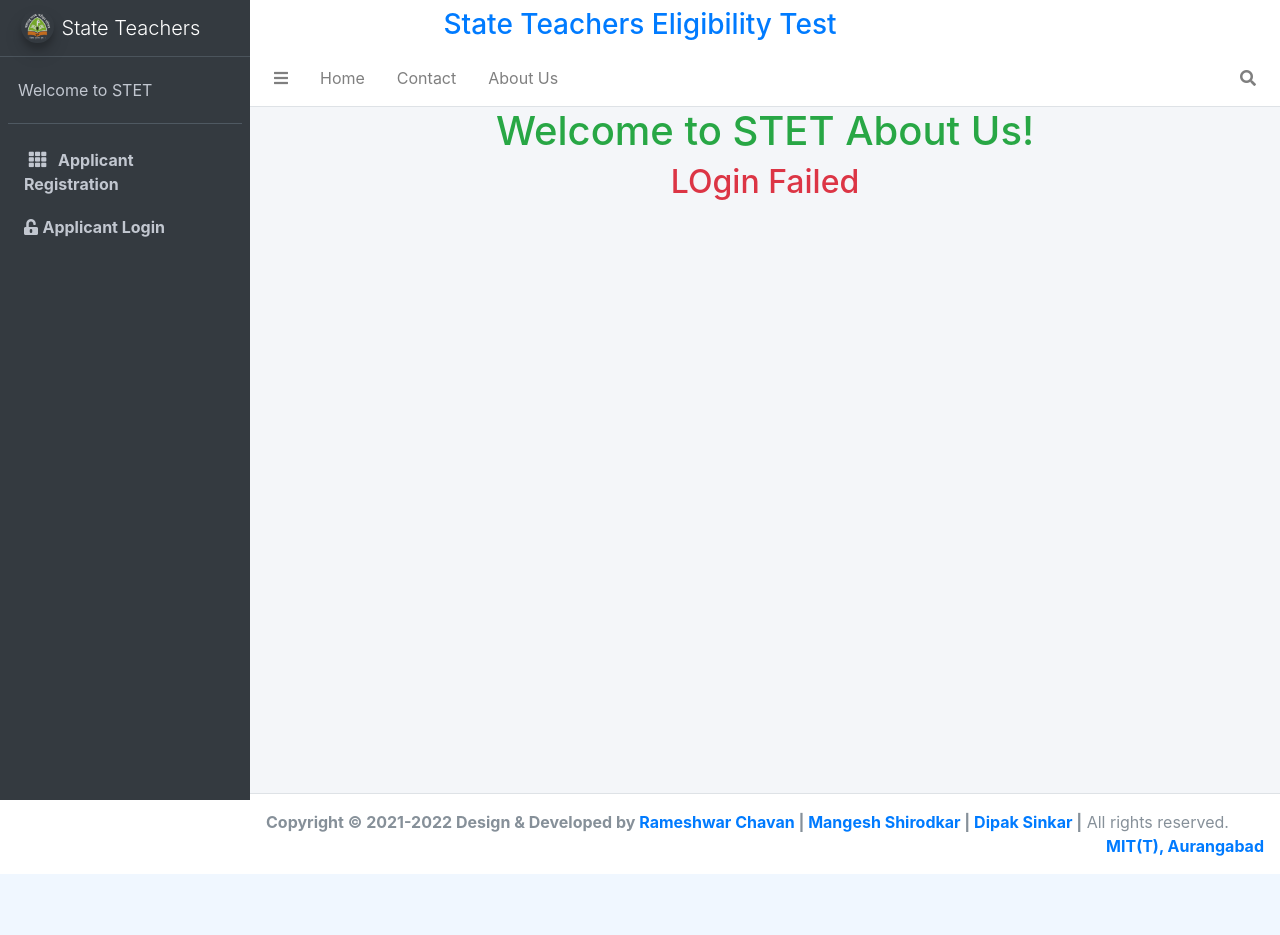
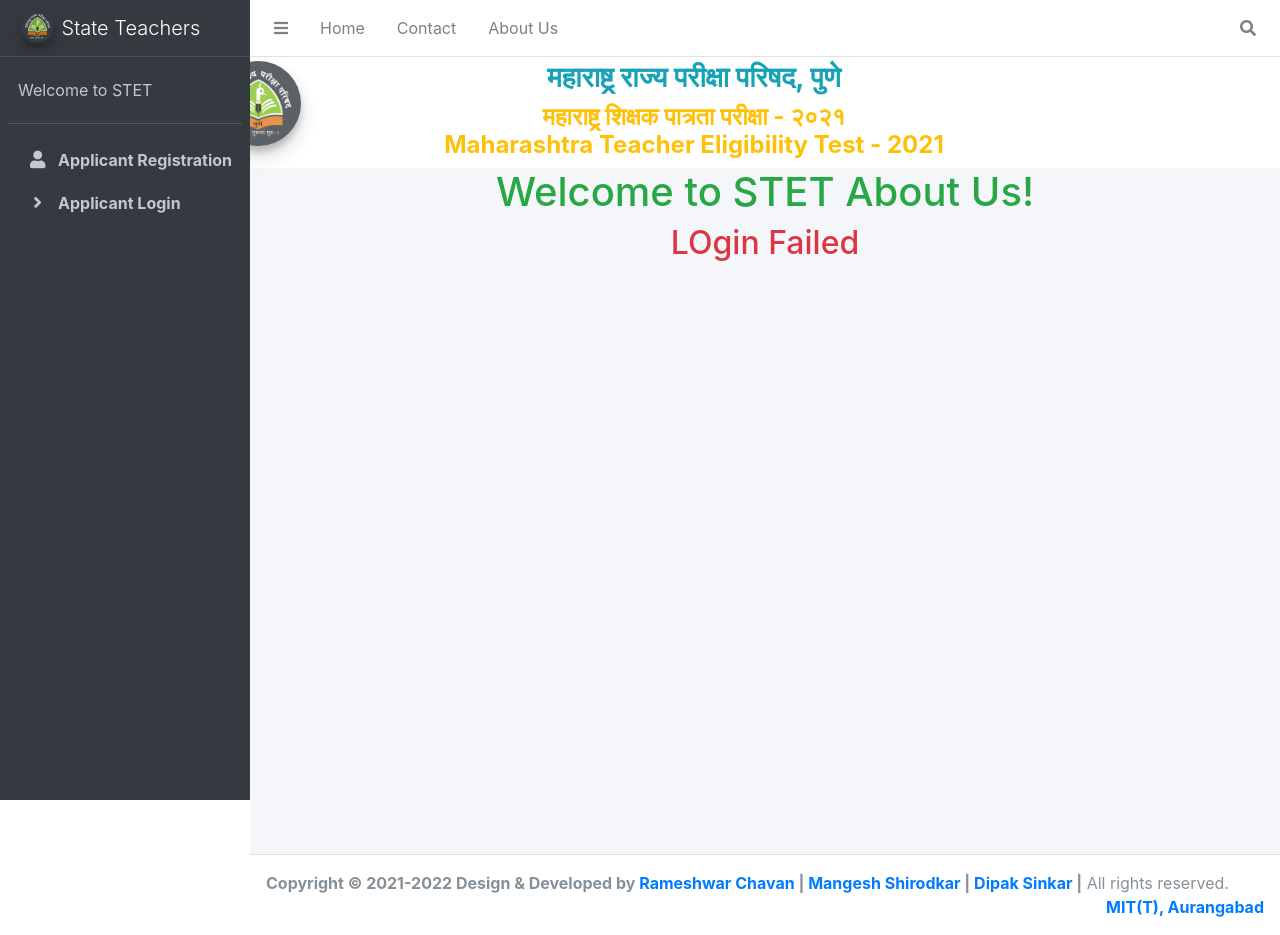
Before and after one commit to Rameshwar-Chavan/STET, a Django app: page /about/ in a window 1280 px wide. Before the commit the page ends 874 px from the top, so only its background shows below. Run offline with Django 3.2, Linux system fonts and the light colour scheme; some libraries are stand-ins or nearby versions.

Commit message:
Modified master.html title & fontawasome

```diff
--- a/templates/master.html
+++ b/templates/master.html
@@ -22,11 +22,6 @@
   <div class="preloader flex-column justify-content-center align-items-center">
     <img class="animation__shake" src="{% static 'dist/img/stet_logo.png' %}" alt="STET_Logo" height="60" width="60">
   </div>
-
-<div class="inline-back">
-<h3 class="text-center mt-2 text-primary">State Teachers Eligibility Test</h3>
-</div>
-
   <!-- Navbar -->
   <nav class="main-header navbar navbar-expand navbar-white navbar-light navbar-fixed">
     <!-- Left navbar links -->
@@ -73,7 +68,7 @@
   <!-- /.navbar -->
 
   <!-- Main Sidebar Container -->
-  <aside class="main-sidebar sidebar-dark-primary">
+  <aside class="main-sidebar sidebar-dark-primary fixed-sidebar">
     <!-- Brand Logo -->
     <a href="#" class="brand-link">
       <img src="{% static 'dist/img/stet_logo.png' %}" class="brand-image img-circle elevation-3" style="opacity: .8">
@@ -94,18 +89,18 @@
         <ul class="nav nav-pills nav-sidebar flex-column" data-widget="treeview" role="menu" data-accordion="false">
           <li class="nav-item">
             <a href="{% url 'candidates:registration' %}" class="nav-link">
-              <i class="nav-icon fas fa-th"></i>
-              <p><b>
+              <i class="nav-icon fas fa-user"></i>
+              <b>
                  Applicant Registration
-              </b></p>
+              </b>
             </a>
           </li>
           <li class="nav-item">
             <a href="{% url 'candidates:login' %}" class="nav-link">
-              <i class = "fa fa-unlock-alt"></i>
-              <p><b>
+              <i class="nav-icon fas fa-angle-right"></i>
+              <b>
                 Applicant Login
-              </b></p>
+              </b>
             </a>
           </li>
         </ul>
@@ -114,6 +109,30 @@
     </div>
     <!-- /.sidebar -->
   </aside>
+  <div class="row fluid-container mt-1">
+        <div class="col-2"></div>
+        <div class="col-1 pr-5 text-center d-inline">
+          <img
+            src="{% static 'dist/img/stet_logo.png' %}"
+            class="brand-image img-circle elevation-3 bg-dark"
+            style="opacity: 0.8"
+            height="85px"
+            width="85px"
+          />
+        </div>
+        <div class="col-7 mr-0 d-inline">
+          <h3 class="text-center text-info">
+            <b> महाराष्ट्र राज्य परीक्षा परिषद, पुणे </b>
+          </h3>
+          <h4 class="text-warning text-center">
+            <b
+              >महाराष्ट्र शिक्षक पात्रता परीक्षा - २०२१ <br />
+              Maharashtra Teacher Eligibility Test - 2021</b
+            >
+          </h4>
+        </div>
+        <div class="col-2"></div>
+      </div>
     <!-- Main content -->
     <section class="content-wrapper">
         {% block body %}
```
